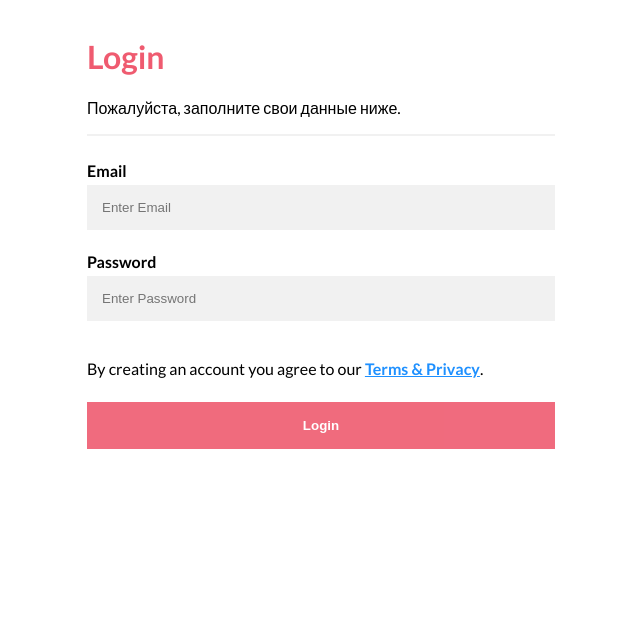
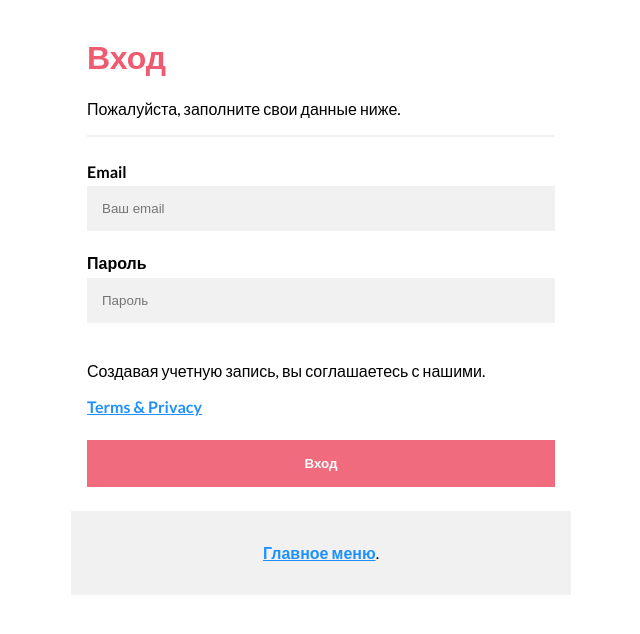
Before and after one commit to AmirKup/car_rental, a plain HTML site: page login.html in a window 1280 px wide. Shown: the whole page, without its empty margins (319-959 px from the left). Drawn offline with Linux system fonts and the light colour scheme.

Commit message:
Update login.html
added back to site

```diff
--- a/login.html
+++ b/login.html
@@ -12,18 +12,23 @@
 <body>
     <form action="action_page.php">
         <div class="container">
-          <h1>Login</h1>
+          <h1>Вход</h1>
           <p>Пожалуйста, заполните свои данные ниже.</p>
           <hr>
 
           <label for="email"><b>Email</b></label>
-          <input type="text" placeholder="Enter Email" name="email" required>
+          <input type="text" placeholder="Ваш email" name="email" required>
 
-          <label for="psw"><b>Password</b></label>
-          <input type="password" placeholder="Enter Password" name="psw" required>
+          <label for="psw"><b>Пароль</b></label>
+          <input type="password" placeholder="Пароль" name="psw" required>
 
-          <p>By creating an account you agree to our <a href="#">Terms & Privacy</a>.</p>
-          <button type="submit" class="registerbtn">Login</button>
+          <p>Создавая учетную запись, вы соглашаетесь с нашими.
+            <a href="#"><p>Terms & Privacy</p></a></p>
+          <button type="submit" class="registerbtn">Вход</button>
+        </div>
+
+        <div class="container signin">
+          <p><a href="catalog.html">Главное меню</a>.</p>
         </div>
       </form>
 </body>
```
